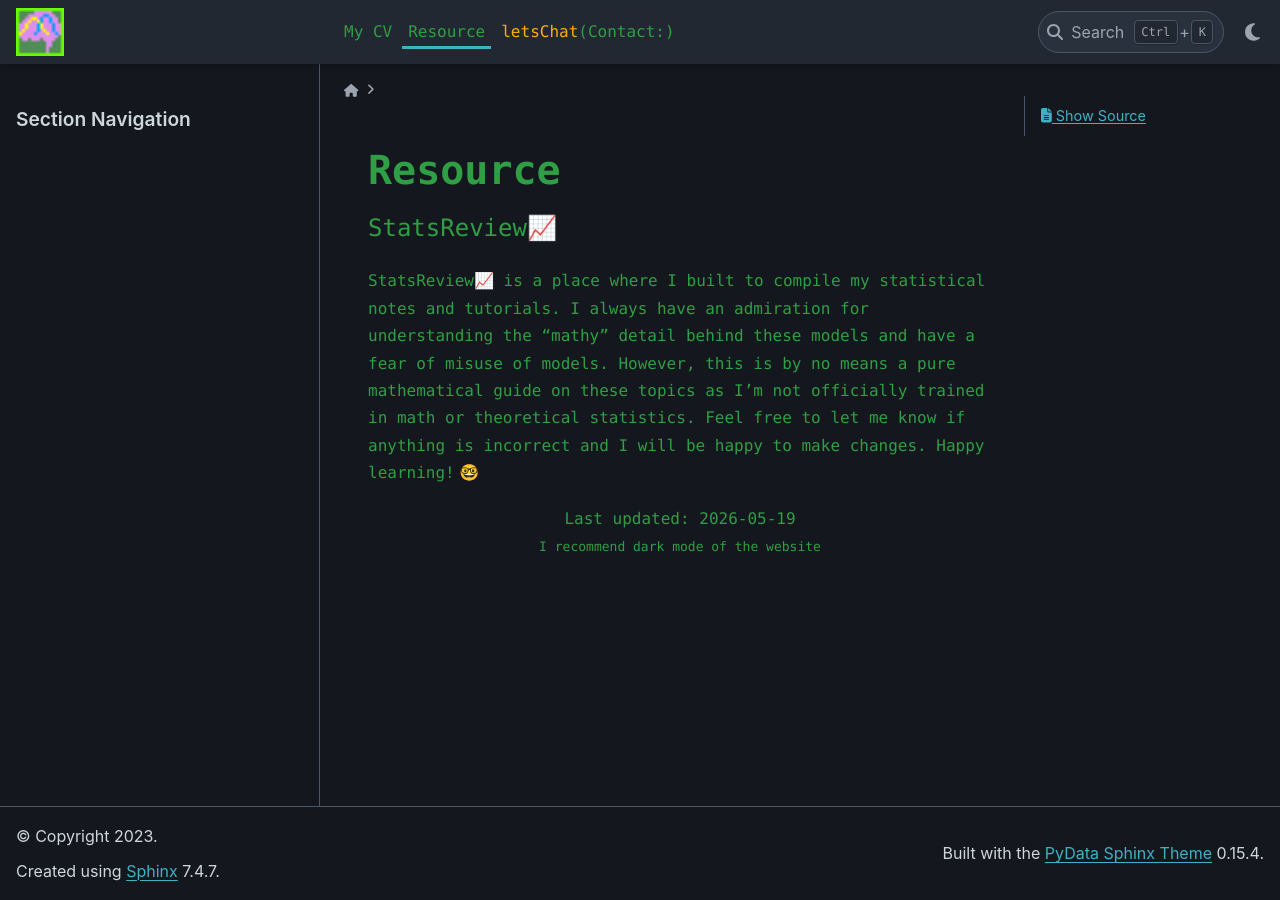
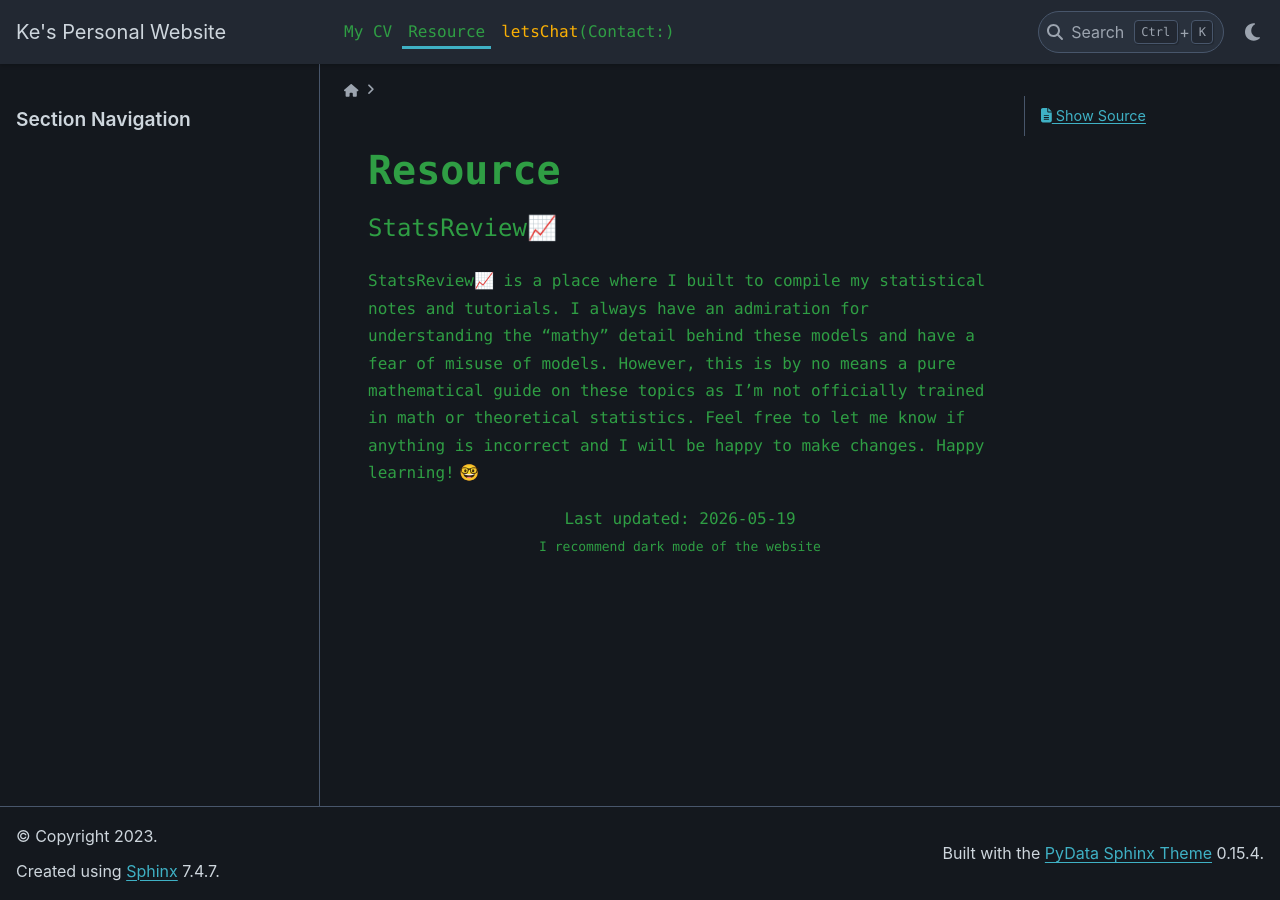
Before and after one commit to KeFangPsych/KeFangPsych.github.io, a Jupyter Book: the page built from resource.md, in a window 1280 px wide. Built offline with Jupyter Book 1.0.4 settings and Sphinx 7.4.7 and the PyData theme 0.15.4, drawn with Linux system fonts in a browser that asks for light colours.

Commit message:
remove logo on page

```diff
--- a/_config.yml
+++ b/_config.yml
@@ -3,7 +3,7 @@
 
 title: Ke's Personal Website
 author: Ke 'Kay' Fang
-logo: logo.png
+logo: # Not using a logo for now
 
 # Force re-execution of notebooks on each build.
 # See https://jupyterbook.org/content/execute.html
```
